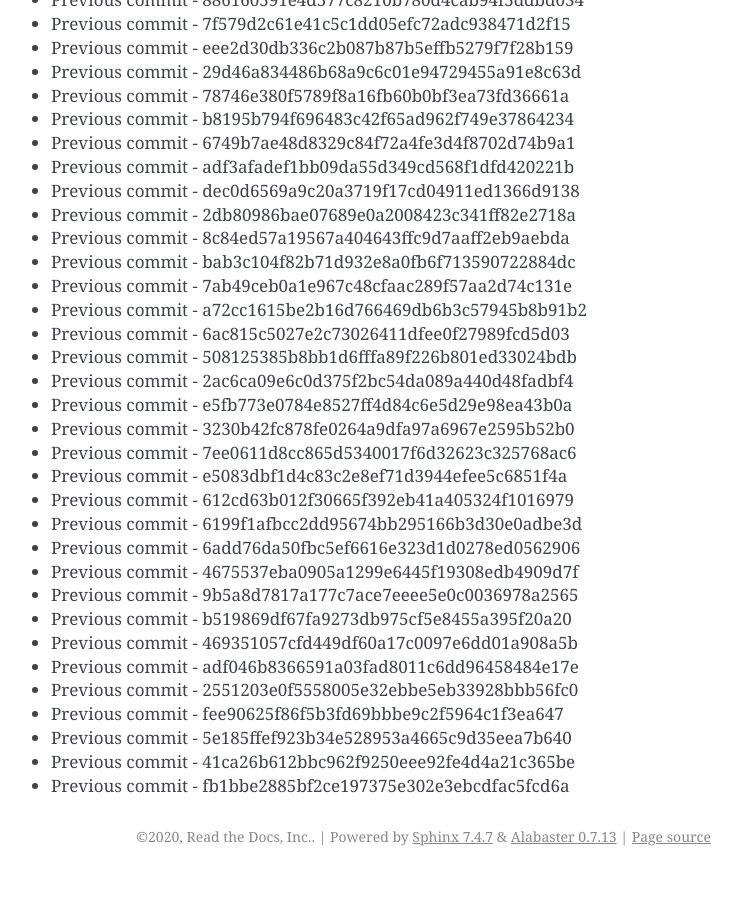
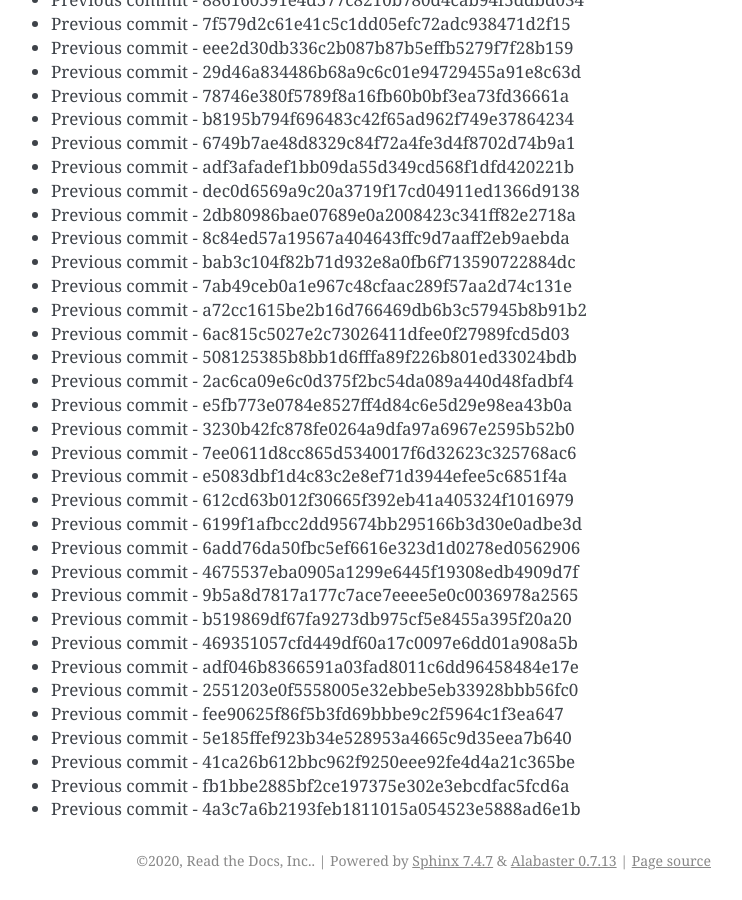
Before and after one commit to readthedocs/rtd-git-stresstest, a Sphinx documentation site: the page built from docs/updates.rst, in a window 1280 px wide and 900 px high, scrolled down 91702 px. Shown: the whole window, without its empty margins (399-1141 px from the left). Built offline with Sphinx 7.4.7, drawn with Linux system fonts in a browser that asks for light colours; before the commit the page ends 92578 px from its top, so only the background shows below that.

Commit message:
Generating commit from previous: 4a3c7a6b2193feb1811015a054523e5888ad6e1b

```diff
--- a/docs/updates.rst
+++ b/docs/updates.rst
@@ -3885,3 +3885,4 @@ It can be tested for any performance characteristics.
 * Previous commit - 5e185ffef923b34e528953a4665c9d35eea7b640
 * Previous commit - 41ca26b612bbc962f9250eee92fe4d4a21c365be
 * Previous commit - fb1bbe2885bf2ce197375e302e3ebcdfac5fcd6a
+* Previous commit - 4a3c7a6b2193feb1811015a054523e5888ad6e1b
```
